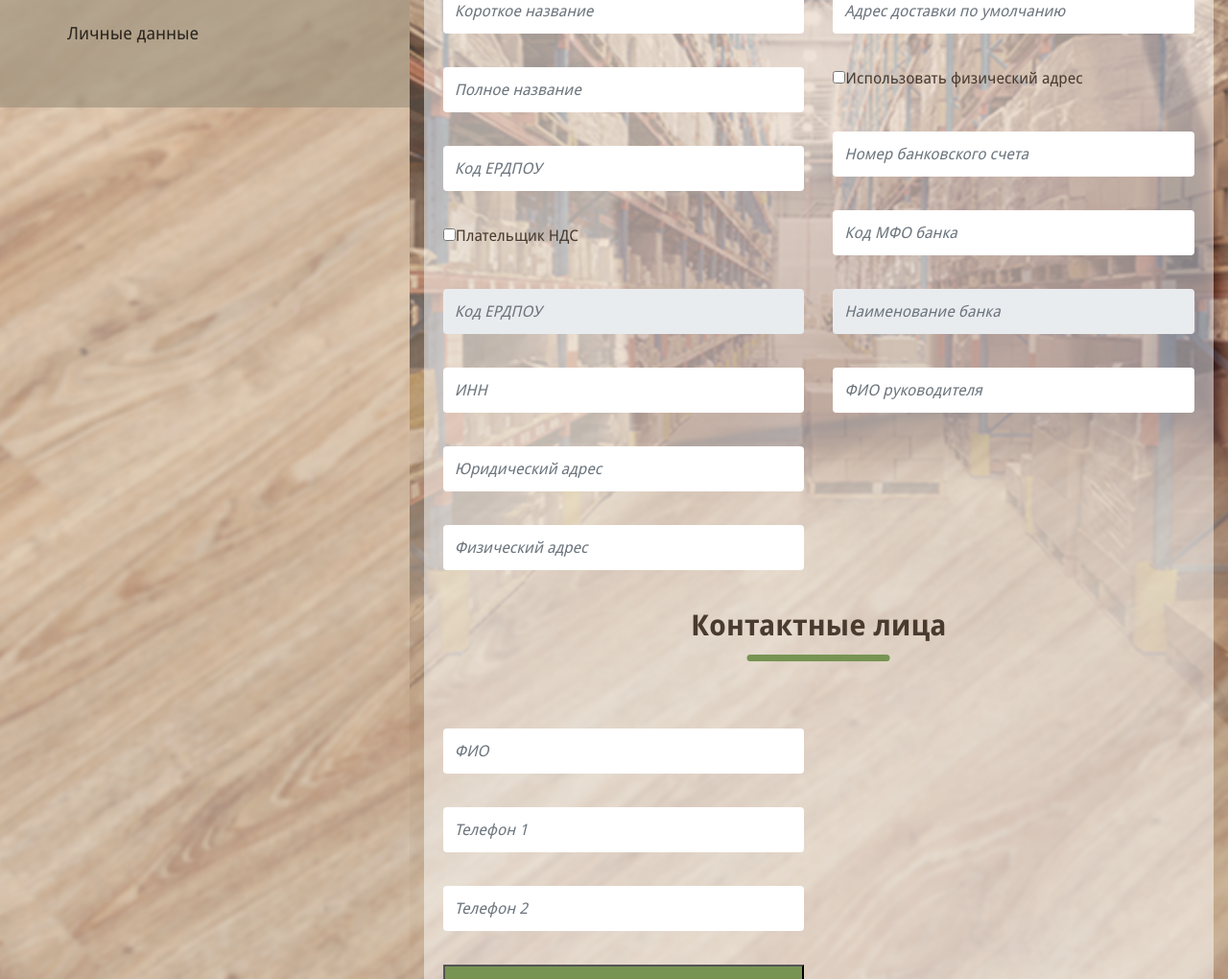
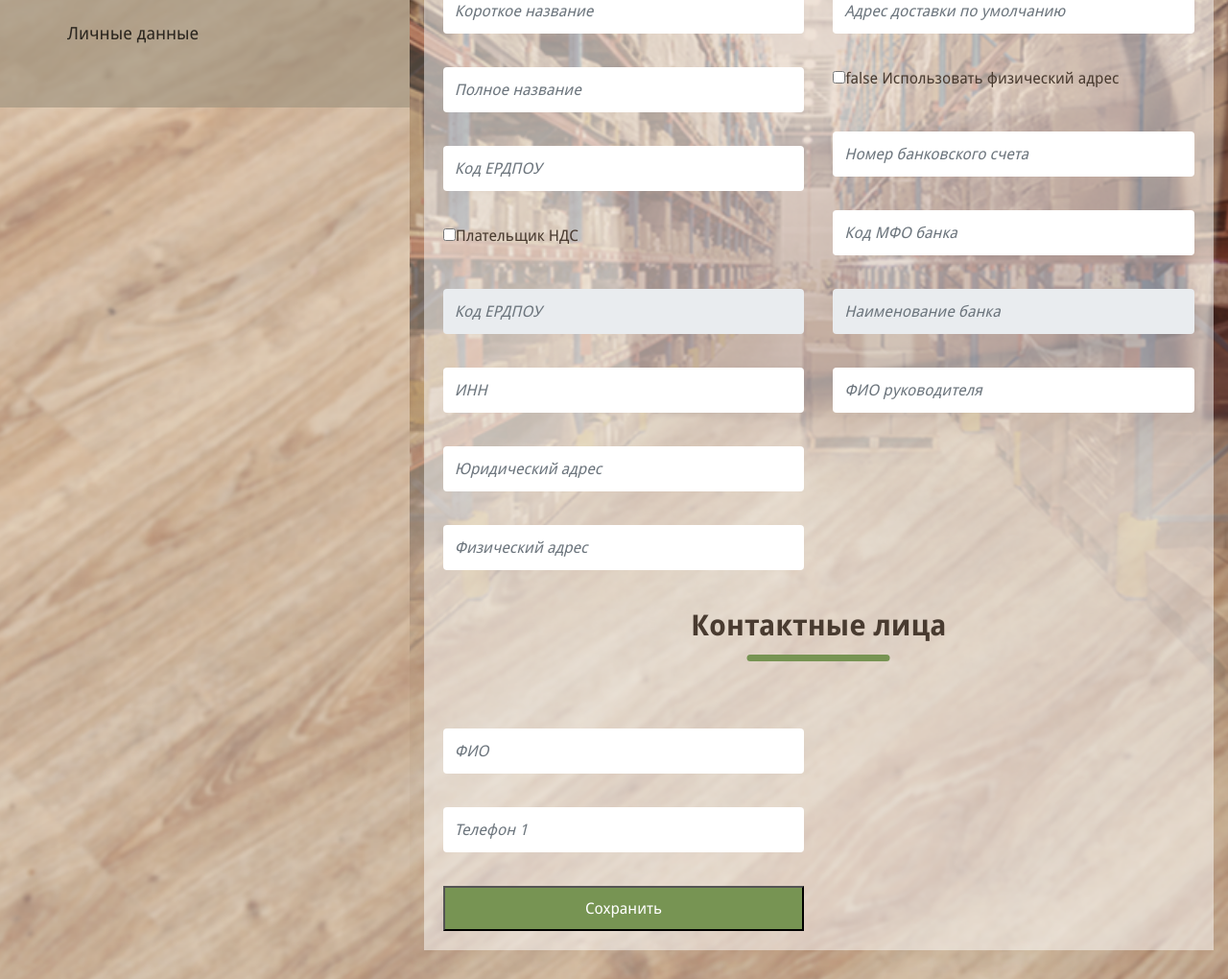
Before and after one commit to dubovds/packstandart, a Vue app: page /profile/add-companies in a window 1280 px wide. Shown: the part 432-1452 px from the top of the page at 96% size. Built offline with nearby package versions, Linux system fonts and the light colour scheme; no server answers.

Commit message:
dont'work reg company

```diff
--- a/src/pages/profile/add-companies.vue
+++ b/src/pages/profile/add-companies.vue
@@ -91,7 +91,7 @@
                     <input class type="checkbox"
                             v-model="useRealAdress"
                             v-on:change="useAddress">
-                    <label>Использовать физический адрес</label>
+                    <label>{{useRealAdress}} Использовать физический адрес</label>
                   </div>
                   <div class="form__item">
                     <input
@@ -147,14 +147,14 @@
                       v-model="newCompany.company.phone1"
                     >
                   </div>
-                  <div class="form__item">
+                  <!-- <div class="form__item">
                     <input
                       class="input form-control"
                       type="tel"
                       placeholder="Телефон 2"
                       v-model="newCompany.company.phone2"
                     >
-                  </div>
+                  </div> -->
                   <div class="buttons-list">
                     <button type="submit" class="form__btn form__btn_registration">Сохранить</button>
                   </div>
@@ -176,6 +176,7 @@ export default {
   data() {
     return {
       newCompany: {
+
         person_uuid: localStorage.person_uuid,
         company: {
           short_name: null,
@@ -188,7 +189,7 @@ export default {
           contacts: {
             fio: null,
             phone1: null,
-            phone2: null
+            skype: null
           },
           bank_account: null,
           bank_uuid: null,
@@ -196,7 +197,7 @@ export default {
           vat: null,
           vat_number: null
         },
-        mfo: null
+        //mfo: null
       },
       useRealAdress: false
     };
```
Also changed, not shown: webpack-stats.json (+1 -1 lines).
